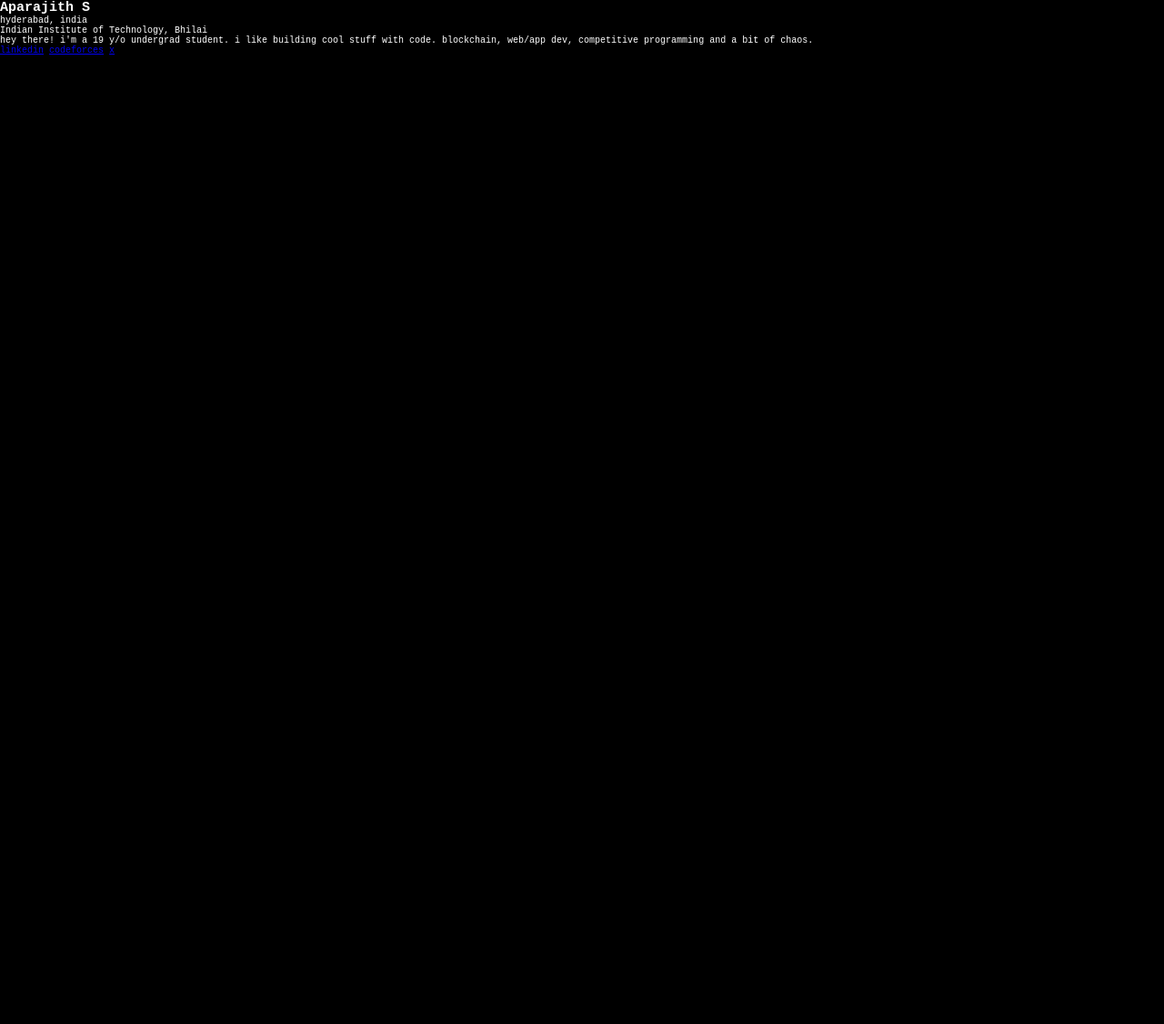
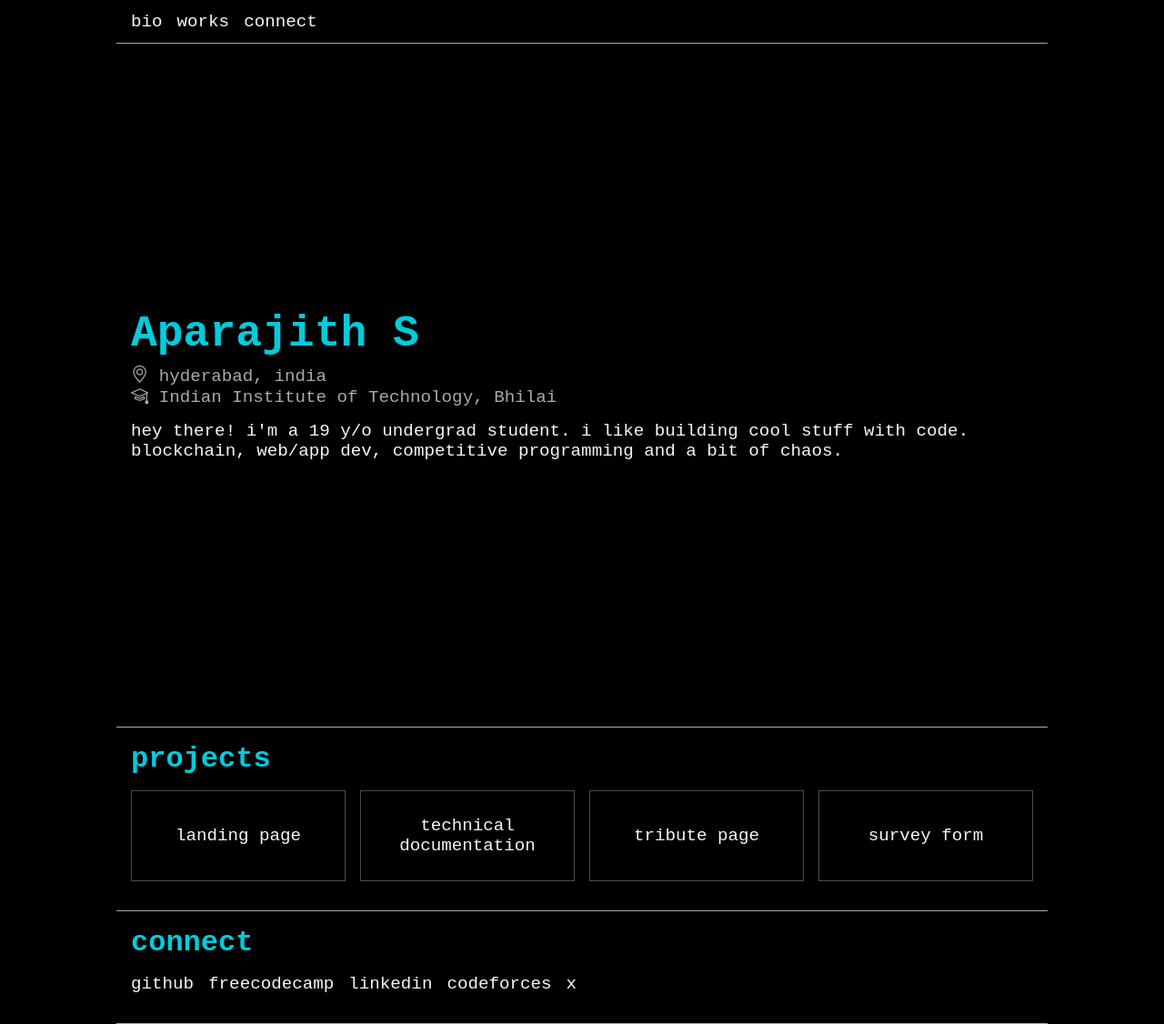
Before and after one commit to z66x/responsive-web-design, a plain HTML site: page portfolio/index.html in a window 1280 px wide. Shown: the whole page at 91% size. Before the commit the page ends 800 px from the top, so only its background shows below. Drawn offline with nearby package versions, Linux system fonts and the light colour scheme.

Commit message:
project done

```diff
--- a/portfolio/index.html
+++ b/portfolio/index.html
@@ -8,21 +8,43 @@
 </head>
 <body>
     <header>
+        <nav id="navbar">
+            <ul id="nav-links">
+                <li><a href="#bio">bio</a></li>
+                <li><a href="#projects">works</a></li>
+                <li><a href="#connect">connect</a></li>
+            </ul>
+        </nav>
     </header>
     <main>
-        <section>
-            <h1>Aparajith S</h1>
-            <p>hyderabad, india</p>
-            <p>Indian Institute of Technology, Bhilai</p>
-            <p>hey there! i'm a 19 y/o undergrad student. i like building cool stuff with code. blockchain, web/app dev, competitive programming and a bit of chaos.</p>
+        <section id="welcome-section">
+            <h1 id="name">Aparajith S</h1>
+            <div id="info">
+                <p><i class="bi bi-geo-alt"></i>  hyderabad, india</p>
+                <p><i class="bi bi-mortarboard"></i> Indian Institute of Technology, Bhilai</p>
+            </div>
+            <p id="about_me">hey there! i'm a 19 y/o undergrad student. i like building cool stuff with code. blockchain, web/app dev, competitive programming and a bit of chaos.</p>
+        </section>
+        <section id="projects">
+            <h1>projects</h1>
+            <div id="project_container">
+                <a href="https://z66x.github.io/responsive-web-design/landing-page" target="_blank"><div class="project-tile"><p>landing page</p></div></a>
+                <a href="https://z66x.github.io/responsive-web-design/tech-doc" target="_blank"><div class="project-tile"><p>technical documentation</p></div></a>
+                <a href="https://z66x.github.io/responsive-web-design/tribute-page" target="_blank"><div class="project-tile"><p>tribute page</p></div></a>
+                <a href="https://z66x.github.io/responsive-web-design/survey-form" target="_blank"><div class="project-tile"><p>survey form</p></div></a>
+            </div>
         </section>
     </main>
     <footer>
-        <section class="social-links">
-            <a href="https://linkedin.com/zwix">linkedin</a>
-            <a href="https://codeforces.com/profile/zwix">codeforces</a>
-            <a href="https://x.com/zwwixx">x</a>
-            <a></a>
+        <section id="connect">
+            <h1>connect</h1>
+            <div id="social_links">
+                <a href="https://github.com/z66x" target="_blank" id="profile-link">github</a>
+                <a href="https://www.freecodecamp.org/zwix" target="_blank">freecodecamp</a>
+                <a href="https://linkedin.com/zwix" target="_blank">linkedin</a>
+                <a href="https://codeforces.com/profile/zwix" target="_blank">codeforces</a>
+                <a href="https://x.com/zwwixx" target="_blank">x</a>
+            </div>
         </section>
     </footer>
 </body>
--- a/portfolio/styles.css
+++ b/portfolio/styles.css
@@ -1,18 +1,105 @@
+@import url("https://cdn.jsdelivr.net/npm/bootstrap-icons@1.13.1/font/bootstrap-icons.min.css");
 *, ::before, ::after {
     box-sizing: border-box;
     margin: 0;
     padding: 0;
 }
-html {
-    font-size: 10px;
+body {
+    font-family: "Space Grotesk", monospace;
+    background-color: black;
+    max-width: 1024px;
+    margin: 0 auto;
+    font-size: 1.2rem;
+    --primary-color: aliceblue;
+    --secondary-color: #aaa;
+    --accent-color: #00ccdd;
+    color: var(--primary-color);
 }
-body {
-    height: 100vh;
-    overflow: hidden;
-    font-family: monospace;
-    color: white;
-    background-color: black;
+header {
+    position: fixed;
+    width: min(100%, 1024px);
+    top: 0;
+    height: 3rem;
+    backdrop-filter: blur(10px);
+    border-bottom: 1px solid var(--secondary-color);
+    display: flex;
+    align-items: center;
+}
+#navbar ul{
+    display: flex;
+    align-items: center;
+    gap: 1rem;
+    padding: 0 1rem;
+}
+#navbar ul li {
+    list-style: none;
+}
+a {
+    text-decoration: none;
+    color: var(--primary-color);
+}
+a:hover {
+    color: var(--accent-color);
 }
 main {
+    margin-top: 3rem;
+}
+section {
+    padding: 1rem;
+    border-bottom: 1px solid var(--secondary-color);
+}
+#welcome-section {
+    height: calc(100vh - 3rem);
+    display: flex;
+    flex-direction: column;
+    justify-content: center;
+}
+#name {
+    font-size: 3rem;
+    margin-bottom: 0.5rem;
+    color: var(--accent-color);
+}
+#info {
+    color: var(--secondary-color);
+    margin-bottom: 1rem;
+}
+#projects h1, #connect h1 {
+    font-size: 2rem;
+    color: var(--accent-color);
+}
+#project_container {
+    padding: 1rem 0;
     display: grid;
+    grid-template-columns: repeat(auto-fill, minmax(200px, 1fr));
+    gap: 1rem;
 }
+.project-tile {
+    height: 100px;
+    display: flex;
+    align-items: center;
+    justify-content: center;
+    text-align: center;
+    border: 1px solid rgba(255, 255, 255, 0.3);
+    transition: all 500ms ease;
+}
+.project-tile:hover {
+    border-color: rgba(255, 255, 255, 1);
+}
+#social_links {
+    display: flex;
+    flex-wrap: wrap;
+    padding: 1rem 0;
+    gap: 1rem;
+}
+@media (max-width: 768px) {
+    #project_container {
+        grid-template-columns: 1fr;
+        gap: 0;
+    }
+    .project-tile {
+        height: 3rem;
+        border: none;
+        justify-content: left;
+        text-align: left;
+    }
+}
```
